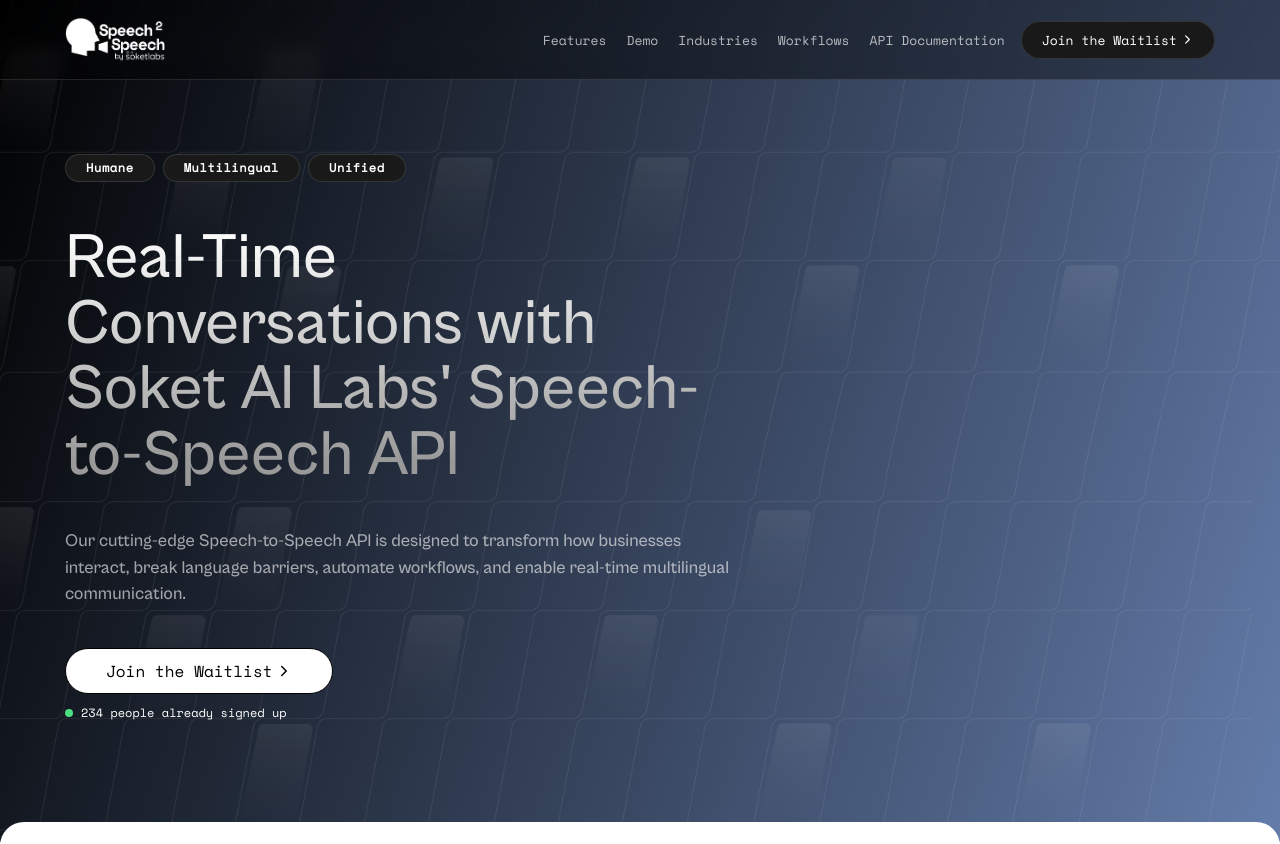
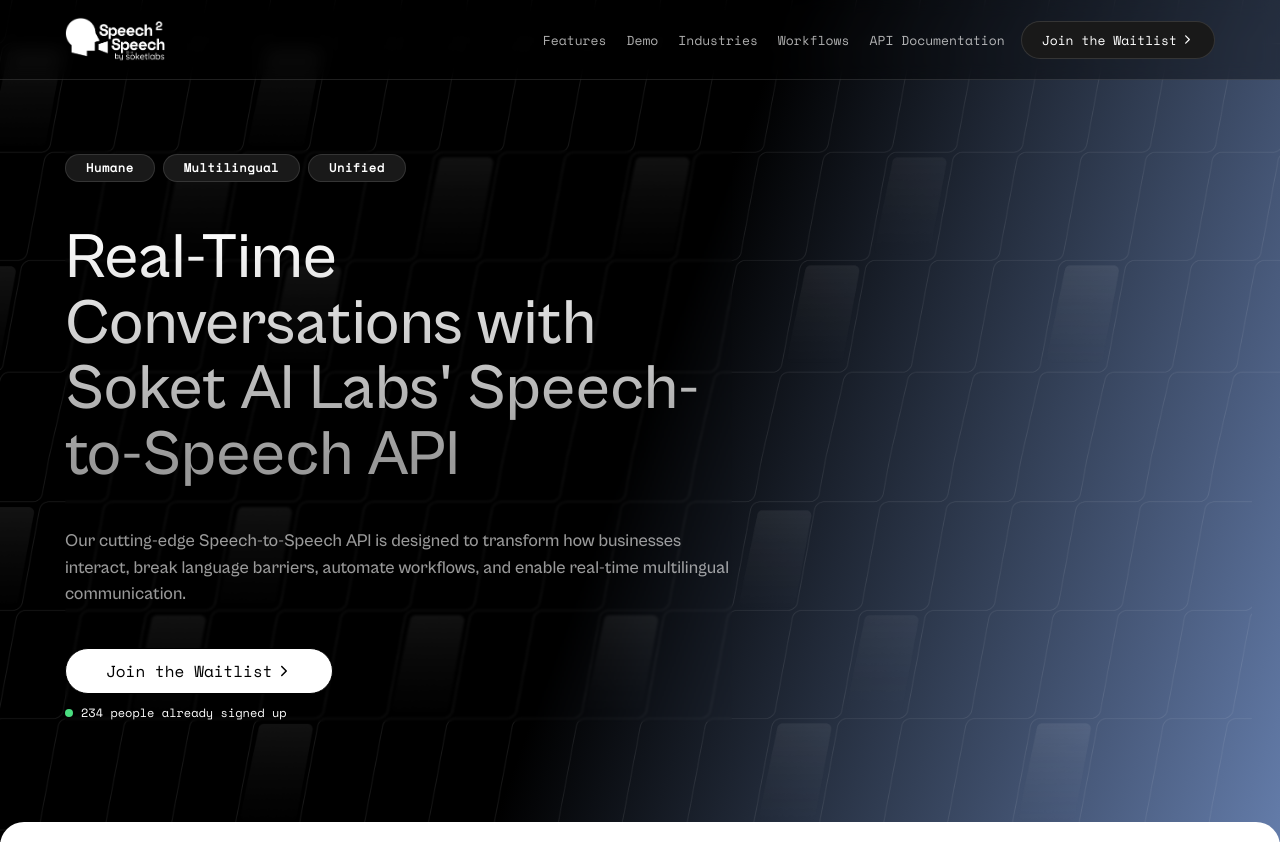
Before and after one commit to alternateAyush/soket-demo, a Next.js app: page /home in a window 1280 px wide. Shown: the top 844 px of the page. Built offline with nearby package versions, Linux system fonts and the light colour scheme.

Commit message:
api demo partial 2

```diff
--- a/src/app/globals.css
+++ b/src/app/globals.css
@@ -22,6 +22,10 @@ body {
         rgba(106, 132, 181, 0.7),
         rgba(71, 89, 121, 0.7),
         rgba(36, 45, 61, 0.7),
+        rgba(0, 0, 0, 0.2),
+        rgba(0, 0, 0, 0.5),
+        rgba(0, 0, 0, 0.7),
+        rgba(0, 0, 0, 0.9),
         rgba(0, 0, 0, 1)
     );
 }
@@ -49,7 +53,15 @@ body {
 .blurr-border {
     box-shadow: 0 0 50px 50px rgba(0, 0, 0, 0.8);
 }
-
+.button-gradient {
+    background-image: linear-gradient(180deg, #000000 0%, #666666 180%);
+}
+.button-gradient:hover {
+    background-image: linear-gradient(180deg, #000000 0%, #666666 150%);
+}
+.word-spacing{
+    word-spacing: 5px;
+}
 
 /* Custom Scrollbar Styling */
 ::-webkit-scrollbar {
--- a/src/components/APIDemo.tsx
+++ b/src/components/APIDemo.tsx
@@ -1,6 +1,6 @@
 import React from "react";
 import { Space_Mono } from "next/font/google";
-import { IoIosArrowDown } from "react-icons/io";
+import { IoIosArrowDown,IoIosArrowForward  } from "react-icons/io";
 import { GoArrowSwitch } from "react-icons/go";
 import { RxSpeakerLoud } from "react-icons/rx";
 import { HiOutlineMicrophone } from "react-icons/hi2";
@@ -23,6 +23,8 @@ const instructionList = [
         title: "Get Output",
     },
 ];
+
+const inputPlaceholder = "Enter the text you want to translate......"
 
 const APIDemo = () => {
     return (
@@ -49,30 +51,30 @@ const APIDemo = () => {
                                         index + 1 === instructionList.length
                                             ? `mr-0`
                                             : `mr-4`
-                                    } my-1 bg-white tracking-wider p-1 px-[20px] border-[1.5px] border-dashed rounded-full border-black hover:bg-[rgba(240,240,240,1)] hover:border-solid`}
+                                    } my-1 bg-white tracking-wider p-1 px-[20px] border-[1.5px] border-dashed rounded-full border-black hover:bg-[rgba(217,217,217,1)] hover:border-solid`}
                                 >
                                     {instruction.title}
                                 </li>
                             );
                         })}
-                        <div className='-z-10 w-full absolute top-1/2 left-0 border-[1.5px] border-dashed border-black'></div>
+                        <div className='-z-10 w-full hidden md:inline absolute top-1/2 left-0 border-[1.5px] border-dashed border-black'></div>
                     </ul>
                 </div>
-                <div className='w-full h-[400px] p-[10px] md:p-[30px] bg-[rgba(240,240,240,1)] border border-[rgba(0,0,0,0.3)] rounded-xl'>
+                <div className='w-full h-auto py-[30px] px-[10px] md:p-[30px] bg-[rgba(250,250,250,1)] border border-[rgba(0,0,0,0.3)] rounded-xl'>
                     <div className='mx-auto md:mx-0 w-3/4  md:w-full h-auto md:h-[40px] flex flex-col md:flex-row justify-center md:justify-between items-stretch space-y-4 md:space-y-0'>
-                        <div className='py-2 md:py-0 px-[20px] flex justify-center items-center space-x-1 flex-nowrap bg-white text-[rgba(0,0,0,0.3)] rounded-full border border-[rgba(0,0,0,0.3)] hover:text-[rgba(0,0,0,1)] hover:border-[rgba(0,0,0,1)]'>
+                        <div className='py-2 md:py-0 px-[20px] flex justify-center items-center space-x-1 flex-nowrap bg-white text-[rgba(0,0,0,0.3)] rounded-full border border-[rgba(0,0,0,0.3)] shadow-md hover:text-[rgba(0,0,0,1)] hover:border-[rgba(0,0,0,1)]'>
                             <span className='text-[14px]'>
                                 Speech to Speech
                             </span>
                             <IoIosArrowDown size={16} />
                         </div>
                         <div className='py-2 md:py-0 rounded-lg px-1 bg-white flex flex-row flex-nowrap justify-center items-center space-x-2 text-[rgba(0,0,0,0.3)] text-[12px] hover:text-black'>
-                            <div className='bg-[rgba(240,240,240,1)] border border-[rgba(0,0,0,0.3)] p-1 px-[20px] rounded-lg flex flex-row flex-nowrap justify-center items-center space-x-1 hover:bg-white hover:border-black'>
+                            <div className='bg-[rgba(246,246,246,1)] border border-[rgba(0,0,0,0.3)] p-1 px-[20px] rounded-lg flex flex-row flex-nowrap justify-center items-center space-x-1 shadow-sm hover:bg-white hover:border-black'>
                                 <span>English</span>
                                 <IoIosArrowDown size={14} />
                             </div>
                             <GoArrowSwitch size={16} />
-                            <div className='bg-[rgba(240,240,240,1)] border border-[rgba(0,0,0,0.3)] p-1 px-[20px] rounded-lg flex flex-row flex-nowrap justify-center items-center space-x-1 hover:bg-white hover:border-black'>
+                            <div className='bg-[rgba(246,246,246,1)] border border-[rgba(0,0,0,0.3)] p-1 px-[20px] rounded-lg flex flex-row flex-nowrap justify-center items-center space-x-1 shadow-sm hover:bg-white hover:border-black'>
                                 <span>Hindi</span>
                                 <IoIosArrowDown size={14} />
                             </div>
@@ -93,15 +95,16 @@ const APIDemo = () => {
                             </div>
                         </div>
                     </div>
-                    <div className='mt-[30px] flex flex-row justify-between items-center w-full flex-nowrap space-x-4'>
-                        <div className='flex flex-row justify-between items-center w-full rounded-full bg-white overflow-hidden'>
-                            <input className="w-full outline-none text-[16px]"/>
-                            <button>
-                                <span>Translate</span>
+                    <div className='mt-[30px] flex flex-row justify-between items-center w-full flex-nowrap space-x-1 md:space-x-4'>
+                        <div className='flex flex-row justify-between items-center w-full rounded-full bg-white overflow-hidden border border-[rgba(0,0,0,0.1)]'>
+                            <input className="w-full h-full p-[10px] md:pl-[30px] pr-[10px] outline-none text-[14px] word-spacing" placeholder={inputPlaceholder}/>
+                            <button className="flex flex-row justify-center items-center flex-nowrap space-x-2 button-gradient px-[8px] md:px-[30px] py-[10px] rounded-full text-[16px] text-white">
+                                <span className="hidden md:inline">Translate</span>
+                                <IoIosArrowForward size={15}/>
                             </button>
                         </div>
-                        <button>
-                            <HiOutlineMicrophone />
+                        <button className="h-[40px] w-[40px] md:h-[50px] md:w-[50px] rounded-[60px] flex flex-row justify-center items-center button-gradient text-white border-2 border-[rgba(255,255,255,0.3)] overflow-hidden">
+                            <HiOutlineMicrophone size={25}/>
                         </button>
                     </div>
                 </div>
--- a/src/components/Introduction.tsx
+++ b/src/components/Introduction.tsx
@@ -28,7 +28,7 @@ const Introduction = () => {
     return (
         <section className='pt-[150px] m-0 pb-[120px] relative text-white z-0 bg-black w-[100vw] h-auto min-h-[100vh] overflow-hidden'>
             <div className='h-auto w-full px-3 md:px-0 md:w-[1150px] mx-auto flex justify-start items-center'>
-                <div className='flex flex-col justify-start items-start space-y-[40px] w-full md:w-[58%] h-auto bg-transparent overflow-hidden'>
+                <div className='flex flex-col justify-start items-start space-y-[40px] w-full md:w-[58%] h-auto backdrop-blur-[1px] overflow-hidden'>
                     <ul
                         className={`${spaceMono.className} flex flex-row flex-wrap justify-start items-center w-full`}
                     >
--- a/tailwind.config.ts
+++ b/tailwind.config.ts
@@ -70,9 +70,6 @@ const config: Config = {
             },
         },
     },
-    plugins: [
-        require("tailwindcss-animate"),
-        require("tailwind-scrollbar"),
-    ],
+    plugins: [require("tailwindcss-animate"), require("tailwind-scrollbar")],
 };
 export default config;
```
